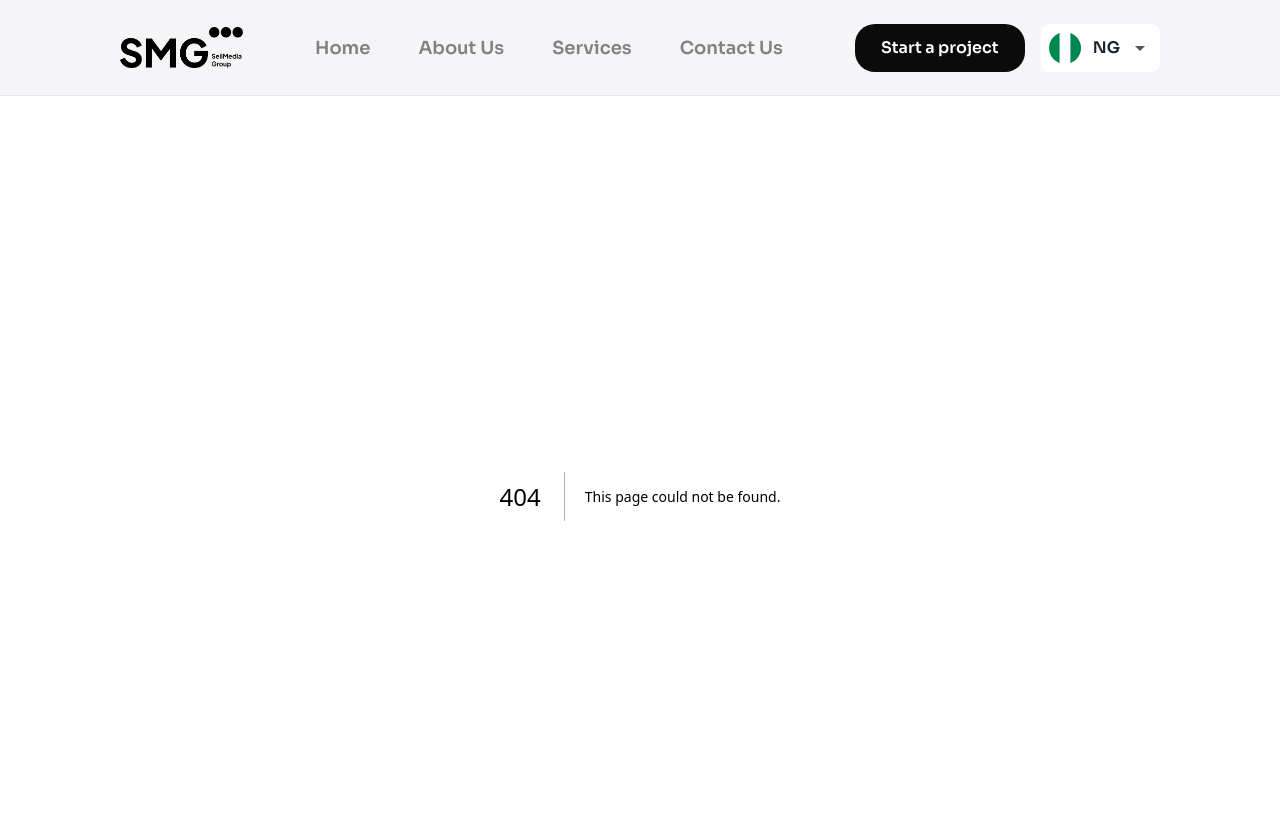
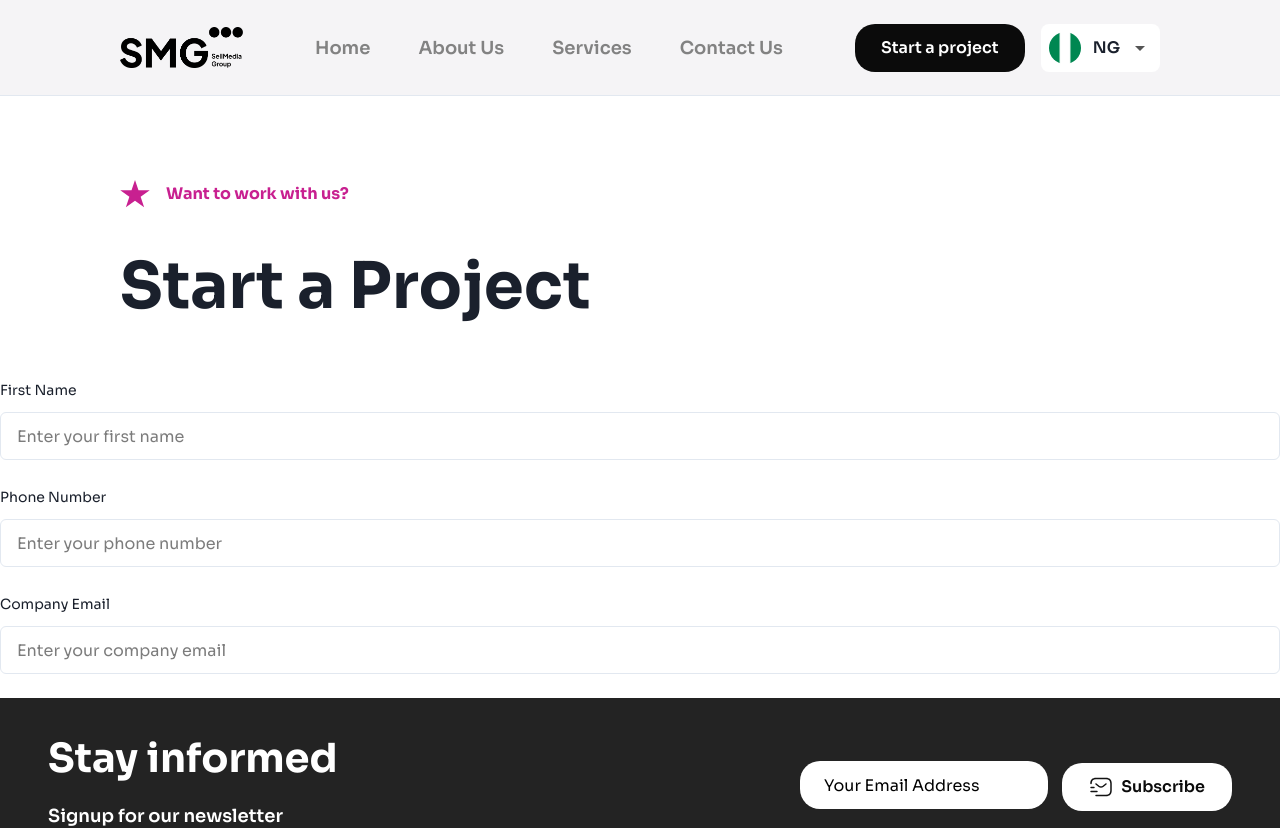
Before and after one commit to sellmedia-admin/SMG-Official, a Next.js app: page /start-project in a window 1280 px wide. Before the commit this address had no page. Shown: the top 828 px of the page. Built offline with nearby package versions, Linux system fonts and the light colour scheme.

Commit message:
routing issues

```diff
--- a/app/services/page.tsx
+++ b/app/services/page.tsx
@@ -1,12 +1,7 @@
-import { ContactForm } from "@/components";
 import React from "react";
 
-const page = () => {
-  return (
-    <div>
-      <ContactForm />
-    </div>
-  );
+const Services = () => {
+  return <div>Services</div>;
 };
 
-export default page;
+export default Services;
--- /dev/null
+++ b/app/start-project/page.tsx
@@ -0,0 +1,22 @@
+import { ProjectForm, SectionTitle } from "@/components";
+import { Box } from "@chakra-ui/react";
+import React from "react";
+
+const Services = () => {
+  return (
+    <div>
+      <Box className="ml-[120px] pt-[80px] pb-10 space-y-6">
+        <SectionTitle
+          title="Want to work with us?"
+          leftIcon="pink-star"
+          titleColor="text-b-pink"
+        />
+
+        <h1>Start a Project</h1>
+      </Box>
+      <ProjectForm />
+    </div>
+  );
+};
+
+export default Services;
--- a/components/Contact/Contact.tsx
+++ /dev/null
@@ -1,29 +0,0 @@
-import React from "react";
-import { Input } from "..";
-
-const Contact = () => {
-  return (
-    <div>
-      <Input
-        id="first-name"
-        label="First Name"
-        type="text"
-        placeholder="Enter your first name"
-      />
-      <Input
-        id="phone-number"
-        label="Phone Number"
-        type="number" // Phone number input type can be "tel" but here we use "text" for simplicity
-        placeholder="Enter your phone number"
-      />
-      <Input
-        id="company-email"
-        label="Company Email"
-        type="email"
-        placeholder="Enter your company email"
-      />
-    </div>
-  );
-};
-
-export default Contact;
--- a/components/Home/GetStarted.tsx
+++ b/components/Home/GetStarted.tsx
@@ -15,9 +15,11 @@ const GetStarted = () => {
       <>
         <Flex alignItems={"center"} gap={8} className=" w-max mx-auto">
           <div className="bg-custom-gradient p-[1px] rounded-20">
-            <CustomButton className="bg-custom-gradient border-1 border-bd-grey-1 rounded-20 text-red-200">
-              Start a project
-            </CustomButton>
+            <Link href={"/start-project"}>
+              <CustomButton className="bg-custom-gradient border-1 border-bd-grey-1 rounded-20 text-red-200">
+                Start a project
+              </CustomButton>
+            </Link>
           </div>
           <Link
             href={"#"}
--- a/components/Input/Input.tsx
+++ b/components/Input/Input.tsx
@@ -9,18 +9,23 @@ import { useState } from "react";
 
 interface ReusableInputProps {
   id: string;
+  name: string;
   label: string;
   type: "text" | "number" | "email";
   placeholder: string;
+  value: string;
+  onChange: (event: React.ChangeEvent<HTMLInputElement>) => void;
 }
 
 const ReusableInput: React.FC<ReusableInputProps> = ({
   id,
+  name,
   label,
   type,
   placeholder,
+  value,
+  onChange,
 }) => {
-  const [inputValue, setInputValue] = useState("");
   const [isInvalid, setIsInvalid] = useState(false);
 
   const validate = (value: string) => {
@@ -39,8 +44,8 @@ const ReusableInput: React.FC<ReusableInputProps> = ({
 
   const handleChange = (event: React.ChangeEvent<HTMLInputElement>) => {
     const value = event.target.value.trim();
-    setInputValue(value);
     setIsInvalid(!validate(value));
+    onChange(event); // Call the onChange prop with the event
   };
 
   return (
@@ -56,8 +61,9 @@ const ReusableInput: React.FC<ReusableInputProps> = ({
       </FormLabel>
       <Input
         id={id}
+        name={name}
         type={type}
-        value={inputValue}
+        value={value}
         onChange={handleChange}
         placeholder={placeholder}
         size="lg"
--- a/components/Navbar/Navbar.tsx
+++ b/components/Navbar/Navbar.tsx
@@ -58,7 +58,7 @@ const Navbar = () => {
         </Box>
         {/* buttons at the right */}
         <Box className="ml-auto flex gap-4 ">
-          <Link href={"/bet-converter"}>
+          <Link href={"/start-project"}>
             <CustomButton className="bg-b-black text-white" rounded="20">
               Start a project
             </CustomButton>
--- /dev/null
+++ b/components/Project/Project.tsx
@@ -0,0 +1,64 @@
+"use client";
+import React, { useState } from "react";
+import { Input } from "..";
+import { Select } from "@chakra-ui/react";
+
+const Contact = () => {
+  const [firstName, setFirstName] = useState("");
+  const [phoneNumber, setPhoneNumber] = useState("");
+  const [companyEmail, setCompanyEmail] = useState("");
+
+  const handleTeamChange = (event: React.ChangeEvent<HTMLSelectElement>) => {
+    console.log(event.target.value);
+  };
+
+  return (
+    <div>
+      <Input
+        id="first-name"
+        name="first-name"
+        label="First Name"
+        type="text"
+        placeholder="Enter your first name"
+        value={firstName}
+        onChange={(e) => setFirstName(e.target.value)}
+      />
+      <Input
+        id="phone-number"
+        name="phone-number"
+        label="Phone Number"
+        type="number"
+        placeholder="Enter your phone number"
+        value={phoneNumber}
+        onChange={(e) => setPhoneNumber(e.target.value)}
+      />
+      <Input
+        id="company-email"
+        name="company-email"
+        label="Company Email"
+        type="email"
+        placeholder="Enter your company email"
+        value={companyEmail}
+        onChange={(e) => setCompanyEmail(e.target.value)}
+      />
+
+      {/* <Select
+          iconColor="white"
+          required
+          backgroundColor={"#242424"}
+          onChange={handleTeamChange}
+          className="!border-[1px] !border-white !outline-none text-white mt-4 bg-black"
+          icon={<img src="/icons/arrow-drop-down.svg" alt="dropdown" width={24} height={24} />}
+          placeholder="Select Team"
+        >
+          {teamList.map((option) => (
+            <option key={option.value} value={option.value}>
+              {option.label}
+            </option>
+          ))}
+        </Select> */}
+    </div>
+  );
+};
+
+export default Contact;
--- a/components/index.tsx
+++ b/components/index.tsx
@@ -6,7 +6,7 @@ export { default as ServicesSection } from "./ServicesSection/ServicesSection";
 export { default as Footer } from "./Footer/Footer";
 export { default as Modal } from "./Modal/Modal";
 export { default as SectionTitle } from "./SectionTitles/SectionTitle";
-export { default as ContactForm } from "./Contact/Contact";
+export { default as ProjectForm } from "./Project/Project";
 export { default as Input } from "./Input/Input";
 
 // ----------------------------------------------------------------
--- a/data.ts
+++ b/data.ts
@@ -210,3 +210,21 @@ export const TEAM = [
   { img: "ezenwa", name: "Ezenwa Ossai", description: "Creative Designer" },
   { img: "eniola", name: "Eniola Cmas", description: "Associate Partnerships" },
 ];
+
+("Agriculture");
+("Automobiles and Components");
+("Commercial and Professional Service");
+("Constructions and Real Estate");
+("Consumer Services");
+("Education");
+("Energy and Utilities");
+("Financial Institution");
+("Food, Beverage, and Tobacco");
+("Healthcare");
+("Healthcare");
+("Hospitality");
+("Insurance");
+("Media and Entertainment");
+("Non-Governmental Organization");
+("Oil and Gas");
+("Retail");
```
